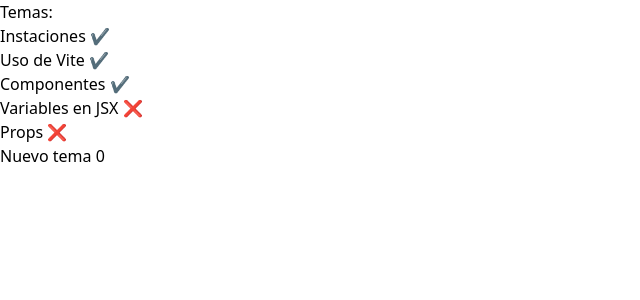
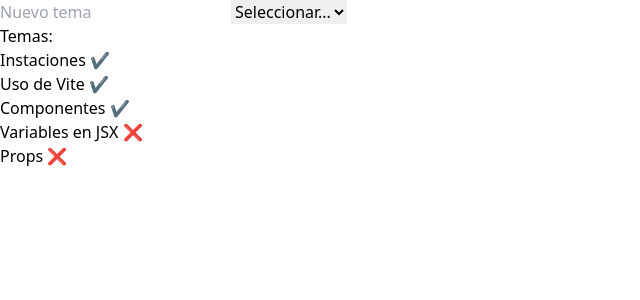
Before and after one commit to aasoto/ReactReview, a React (Vite) app: page / in a window 1280 px wide. Shown: the top 300 px of the page, without its empty margins (0-640 px from the left). Built offline with nearby package versions, Linux system fonts and the light colour scheme.

Commit message:
feat: End list app

```diff
--- a/index.html
+++ b/index.html
@@ -1,5 +1,5 @@
 <!doctype html>
-<html lang="en">
+<html lang="es">
   <head>
     <meta charset="UTF-8" />
     <link rel="icon" type="image/svg+xml" href="/src/assets/react.svg" />
--- /dev/null
+++ b/src/components/ListAdd.jsx
@@ -0,0 +1,58 @@
+import React, { useState } from 'react'
+
+export const ListAdd = ({addTopic}) => {
+
+    const [topic, setTopic] = useState('');
+    const [seen, setSeen] = useState(false);
+
+    const seenOptions = [
+        {name: 'visto', value: 1},
+        {name: 'no visto', value: 0},
+    ];
+
+    const onInputChange = (event) => {
+        switch (event.target.name) {
+            case 'topic':
+                setTopic(event.target.value);
+                break;
+            case 'seen':
+                if (event.target.value == '0') {
+                    setSeen(false);
+                } else {
+                    setSeen(true);
+                }
+                break;
+        }
+    }
+
+    const onSubmit = (event) => {
+        event.preventDefault();
+        addTopic(topic, seen);
+    }
+
+    return (
+        <form onSubmit={onSubmit}>
+            <div className='flex justify-start items-center m-2 gap-2'>
+                <input
+                    name="topic"
+                    id="topic"
+                    type='text'
+                    className='border border-gray-400 rounded-lg px-4 py-2 placeholder:italic'
+                    placeholder='Nuevo tema'
+                    value={topic}
+                    onChange={onInputChange}
+                />
+                <select
+                    name="seen"
+                    id="seen"
+                    className='border border-gray-400 rounded-lg px-4 py-2 placeholder:italic'
+                    value={seen}
+                    onChange={onInputChange}
+                >
+                    <option value="" key={0}>Seleccionar...</option>
+                    {seenOptions.map(item => <option value={item.value} key={item.name}>{item.name}</option>)}
+                </select>
+            </div>
+        </form>
+    )
+}
--- a/src/components/ListApp.jsx
+++ b/src/components/ListApp.jsx
@@ -1,4 +1,5 @@
 import { useState } from "react";
+import { ListAdd } from "./ListAdd";
 
 const Item = ({topic, seen}) => {
     return (
@@ -9,35 +10,35 @@ const Item = ({topic, seen}) => {
 export const ListApp = () => {
 
     const [topics, setTopics] = useState([
-        {topic: 'Instaciones', seen: true},
-        {topic: 'Uso de Vite', seen: true},
-        {topic: 'Componentes', seen: true},
-        {topic: 'Variables en JSX', seen: false},
-        {topic: 'Props', seen: false},
+        {id: 1, topic: 'Instaciones', seen: true},
+        {id: 2, topic: 'Uso de Vite', seen: true},
+        {id: 3, topic: 'Componentes', seen: true},
+        {id: 4, topic: 'Variables en JSX', seen: false},
+        {id: 5, topic: 'Props', seen: false},
     ]);
 
-    const [counter, setCounter] = useState(0);
-
-    const addTopic = () => {
-        setTopics([...topics, {topic: counter, seen: false}]);
+    const onAddTopic = (topic, seen) => {
+        if (topic < 1) return;
+        setTopics([...topics, {id: topics.length + 1, topic: topic.trim(), seen: seen}]);
     }
 
     return (
         <>
+            <ListAdd addTopic={onAddTopic}/>
             <h1 className="text-3xl font-bold">Temas: </h1>
             <ol>
                 {
                     topics.map(item => {
-                        return <Item topic={item.topic} seen={item.seen} key={item.topic}/>
+                        return <Item topic={item.topic} seen={item.seen} key={item.id}/>
                     })
                 }
             </ol>
-            <button
+            {/* <button
                 onClick={() => {setCounter(counter + 1); addTopic()}}
                 className="bg-blue-600 text-white mx-3 my-2 px-3 py-2 font-semibold rounded"
             >
                 Nuevo tema {counter}
-            </button>
+            </button> */}
         </>
     )
 }
```
